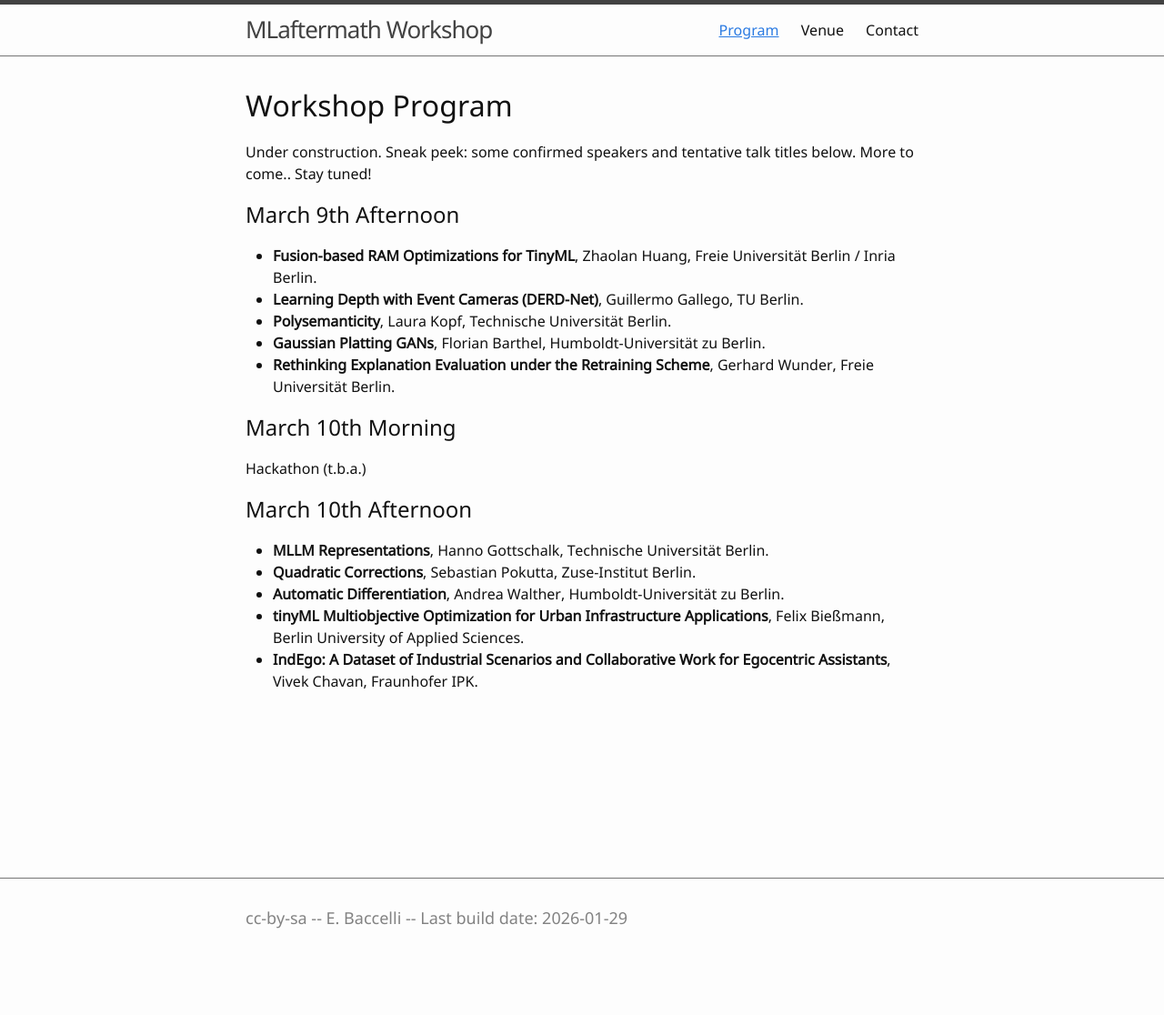
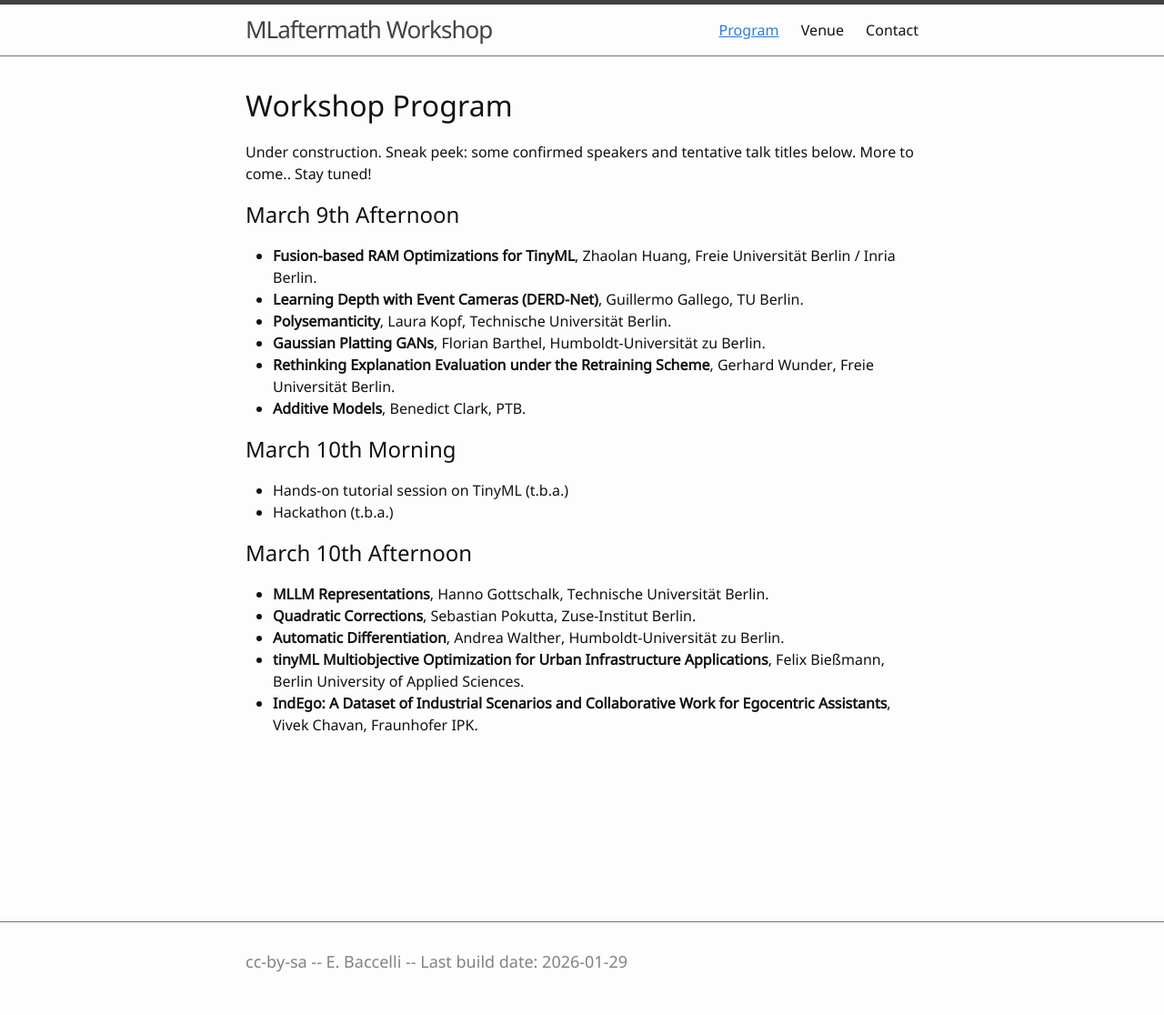
Before and after one commit to Inria-Berlin/MLaftermath, a Jekyll site: the page built from 0-program.md, in a window 1280 px wide. Shown: the whole page at 91% size. Built offline with Jekyll 4.4.1, drawn with Linux system fonts in a browser that asks for light colours; before the commit the page ends 1068 px from its top, so only the background shows below that.

Commit message:
program: added latest talks

```diff
--- a/0-program.md
+++ b/0-program.md
@@ -12,9 +12,11 @@ Under construction. Sneak peek: some confirmed speakers and tentative talk title
 - **Polysemanticity**, Laura Kopf, Technische Universität Berlin.
 - **Gaussian Platting GANs**, Florian Barthel, Humboldt-Universität zu Berlin.
 - **Rethinking Explanation Evaluation under the Retraining Scheme**, Gerhard Wunder, Freie Universität Berlin.
+- **Additive Models**, Benedict Clark, PTB.
 
 ## March 10th Morning
-Hackathon (t.b.a.)
+- Hands-on tutorial session on TinyML (t.b.a.)
+- Hackathon (t.b.a.)
 
 ## March 10th Afternoon
 - **MLLM Representations**, Hanno Gottschalk, Technische Universität Berlin.
```
